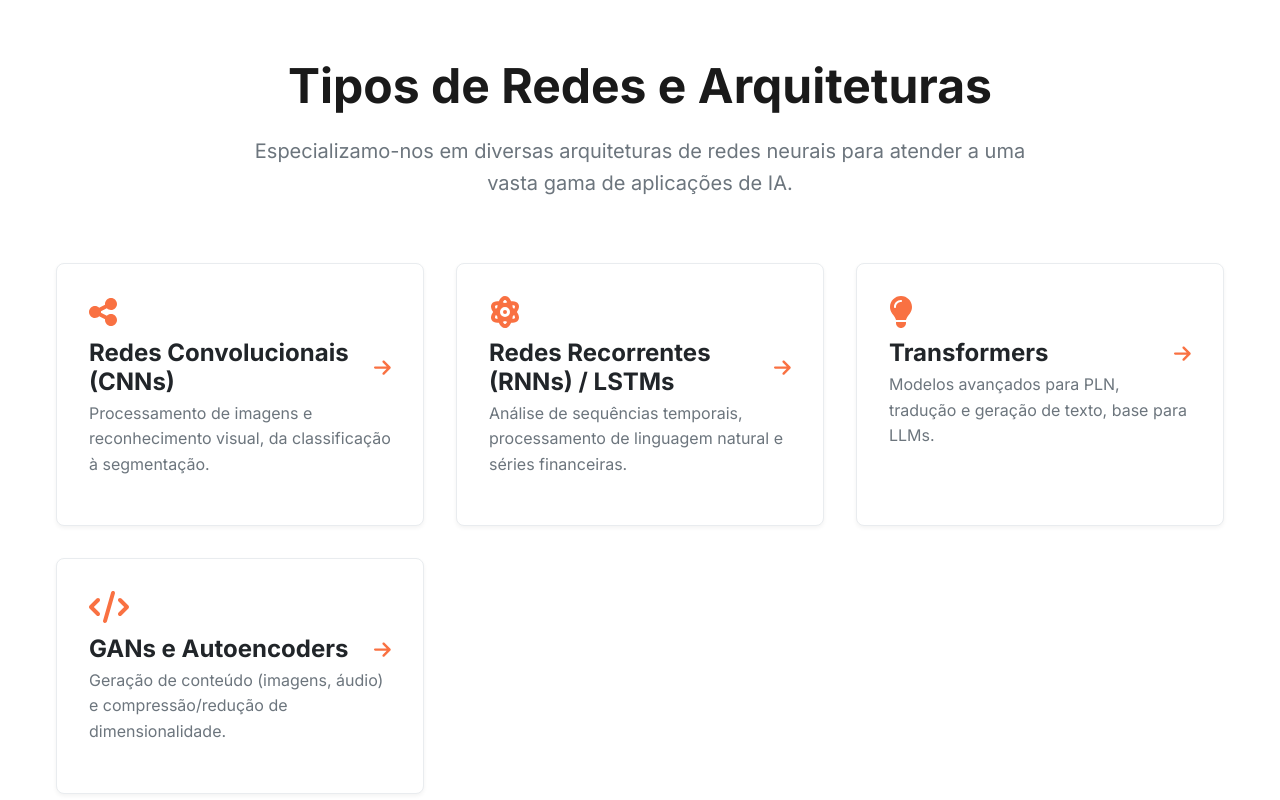
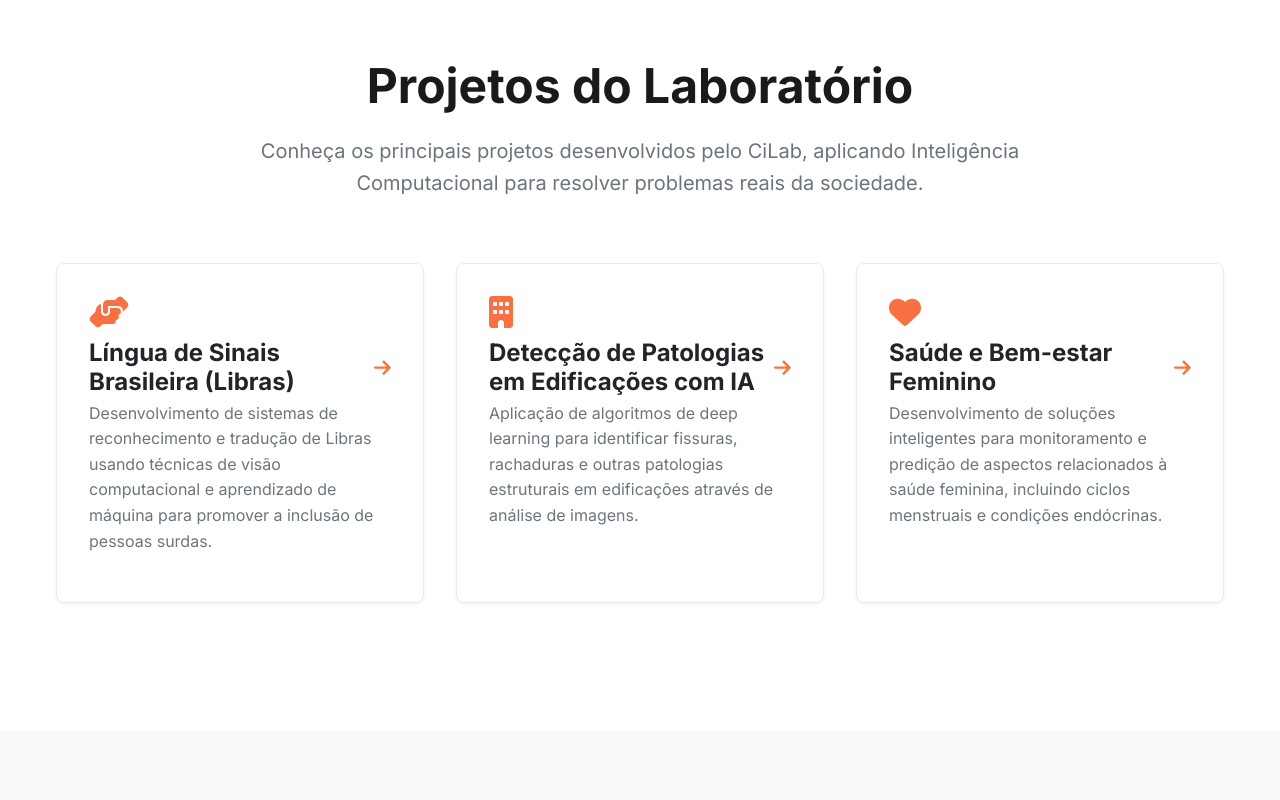
Before and after one commit to cilab-ufersa/cilab-ufersa.github.io, a React (Vite) app: page / in a window 1280 px wide. Shown: the part 1740-2540 px from the top of the page. Built offline with nearby package versions, Linux system fonts and the light colour scheme.

Commit message:
feat: added project secction

```diff
--- a/src/components/Header.jsx
+++ b/src/components/Header.jsx
@@ -16,9 +16,8 @@
         <nav className="nav">
           <ul>
             <li><a href="/">Home</a></li>
-            <li><a href="#about">Sobre</a></li>
             <li><a href="#what-we-use">O que Usamos</a></li>
-            <li><a href="#research-focus">Pesquisa</a></li>
+            <li><a href="#projects">Projetos</a></li>
             <li><a href="#publications">Publicações</a></li>
             <li><a href="#team">Equipe</a></li>
             <li><a href="#contact">Contato</a></li>
--- a/src/pages/HomePage.jsx
+++ b/src/pages/HomePage.jsx
@@ -6,7 +6,7 @@
 import Footer from '../components/Footer';
 
 // Importações dos ícones para usar nos dados dos cards
-import { faCode, faDatabase, faCloud, faLaptopCode, faShareNodes, faAtom, faLightbulb, faEye, faChartBar } from '@fortawesome/free-solid-svg-icons';
+import { faCode, faDatabase, faCloud, faLaptopCode, faShareNodes, faAtom, faLightbulb, faEye, faChartBar, faHandsHelping, faBuilding, faHeart } from '@fortawesome/free-solid-svg-icons';
 
 // Se HomePage.css estiver vazio, você pode comentar ou remover a linha abaixo.
 // import './HomePage.css';
@@ -36,26 +36,21 @@
     },
   ];
 
-  const networkTypesCards = [
+  const projectsCards = [
     {
-      title: "Redes Convolucionais (CNNs)",
-      description: "Processamento de imagens e reconhecimento visual, da classificação à segmentação.",
-      icon: faShareNodes,
+      title: "Língua de Sinais Brasileira (Libras)",
+      description: "Desenvolvimento de sistemas de reconhecimento e tradução de Libras usando técnicas de visão computacional e aprendizado de máquina para promover a inclusão de pessoas surdas.",
+      icon: faHandsHelping,
     },
     {
-      title: "Redes Recorrentes (RNNs) / LSTMs",
-      description: "Análise de sequências temporais, processamento de linguagem natural e séries financeiras.",
-      icon: faAtom,
+      title: "Detecção de Patologias em Edificações com IA",
+      description: "Aplicação de algoritmos de deep learning para identificar fissuras, rachaduras e outras patologias estruturais em edificações através de análise de imagens.",
+      icon: faBuilding,
     },
     {
-      title: "Transformers",
-      description: "Modelos avançados para PLN, tradução e geração de texto, base para LLMs.",
-      icon: faLightbulb,
-    },
-    {
-      title: "GANs e Autoencoders",
-      description: "Geração de conteúdo (imagens, áudio) e compressão/redução de dimensionalidade.",
-      icon: faCode,
+      title: "Saúde e Bem-estar Feminino",
+      description: "Desenvolvimento de soluções inteligentes para monitoramento e predição de aspectos relacionados à saúde feminina, incluindo ciclos menstruais e condições endócrinas.",
+      icon: faHeart,
     },
   ];
 
@@ -91,10 +86,10 @@
       />
 
       <InfoSection
-        id="network-types"
-        title="Tipos de Redes e Arquiteturas"
-        description="Especializamo-nos em diversas arquiteturas de redes neurais para atender a uma vasta gama de aplicações de IA."
-        cards={networkTypesCards}
+        id="projects"
+        title="Projetos do Laboratório"
+        description="Conheça os principais projetos desenvolvidos pelo CiLab, aplicando Inteligência Computacional para resolver problemas reais da sociedade."
+        cards={projectsCards}
         isAlternate={false}
       />
 
```
Also changed, not shown: src/assets/crack.gif (added).
